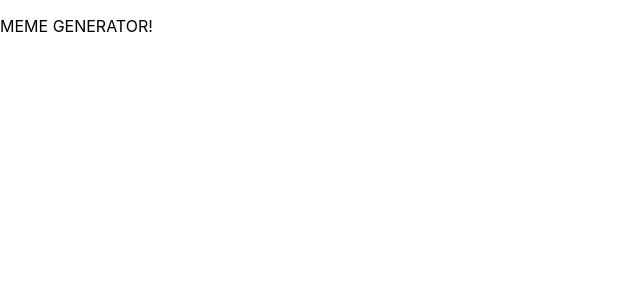
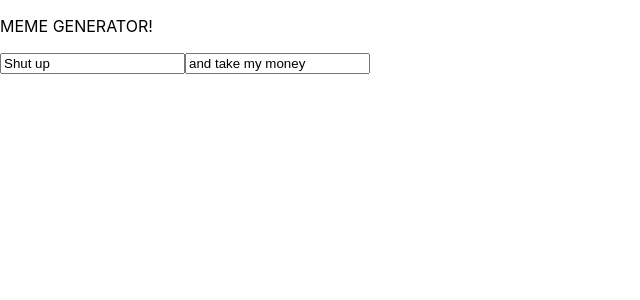
Before and after one commit to emptaj/meme-generator-react, a React (Create React App) app: page / in a window 1280 px wide. Shown: the top 300 px of the page, without its empty margins (0-640 px from the left). Built offline with nearby package versions, Linux system fonts and the light colour scheme.

Commit message:
Initialized form

```diff
--- /dev/null
+++ b/src/components/MemeGenerator.js
@@ -0,0 +1,15 @@
+
+const MemeGenerator = () => {
+    return (
+        <div className="meme-generator">
+            <form className="form-generator">
+                <input type="text" name="first-line" defaultValue="Shut up" />
+                <input type="text" name="second-line" defaultValue="and take my money" />
+
+
+            </form>
+        </div>
+    );
+}
+
+export default MemeGenerator;
--- a/src/pages/App.js
+++ b/src/pages/App.js
@@ -1,8 +1,12 @@
 import logo from '../logo.svg';
+import MemeGenerator from '../components/MemeGenerator';
 
 function App() {
   return (
-    <p>MEME GENERATOR!</p>
+    <>
+      <p>MEME GENERATOR!</p>
+      <MemeGenerator />
+    </>
   );
 }
 
```
